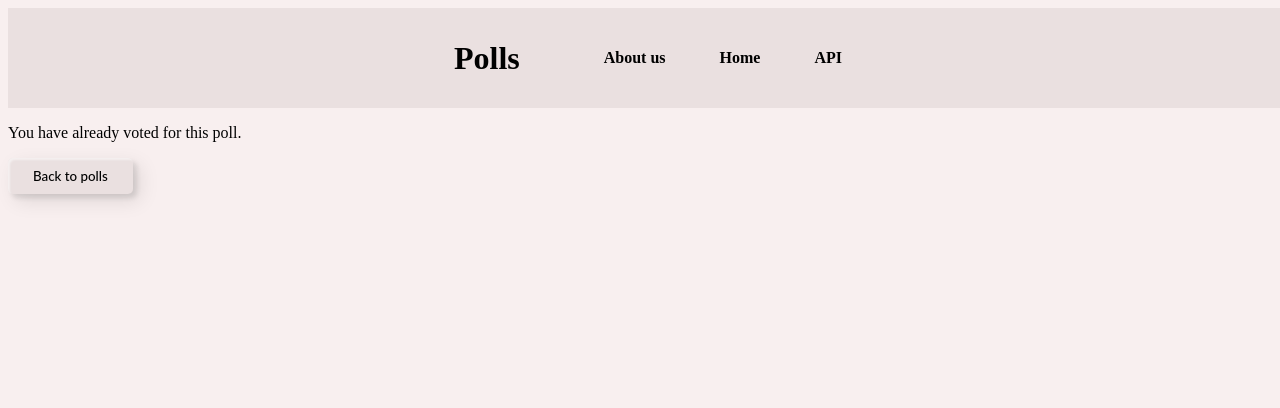
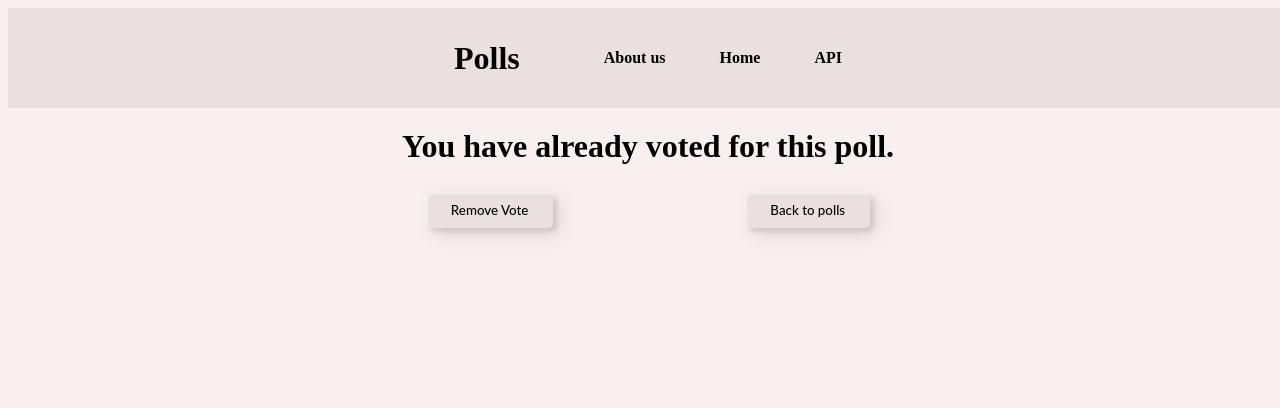
Before and after one commit to werent4/Polls_web_site, a Django app: page /polls/1/vote in a window 1280 px wide. Shown: the top 408 px of the page. Run offline with Django 4.2, Linux system fonts and the light colour scheme; the first user in the database is signed in; tables that the repository leaves empty hold one stand-in row (Sample ...).

Commit message:
Back end updated

```diff
--- a/polls/static/polls/style_detail.css
+++ b/polls/static/polls/style_detail.css
@@ -1,7 +1,7 @@
 body{
     width: 100%;
     height: 100%;
-
+    overflow-x:hidden;
     background: #F8EFEF;
 }
 
--- a/polls/static/polls/style_ind.css
+++ b/polls/static/polls/style_ind.css
@@ -2,7 +2,7 @@ body{
     position: relative;
     width: 100%;
     height: 100%;
-
+    overflow-x:hidden;
     background: #F8EFEF;
 }
 
@@ -188,3 +188,18 @@ li a {
     right: 1%;
     font-weight: normal;
 }
+.votes{
+    position: relative;
+    top: 20px;
+    text-align: center;
+    font-weight: bold;
+    font-size: xx-large;
+}
+.mainComponent{
+    position: relative;
+    justify-content: center;
+    top: 47px;
+    display: flex;
+    flex-direction: row;
+    gap: 15%;
+}
--- a/polls/static/polls/style_results.css
+++ b/polls/static/polls/style_results.css
@@ -2,7 +2,7 @@ body{
     position: relative;
     width: 100%;
     height: 100%;
-
+    overflow-x:hidden;
     background: #F8EFEF;
 }
 
--- a/polls/templates/polls/alrd_voted.html
+++ b/polls/templates/polls/alrd_voted.html
@@ -20,7 +20,15 @@
                 </div>
             </header>
         </div>
-     <p>You have already voted for this poll.</p>
-    <button class="custom-btn-acpt-cncl btn-acpt-cncl" onclick="window.location.href='{% url 'polls:index'%}'"> Back to polls </button>
+     <div class="votes">
+        <h>You have already voted for this poll.</h>
+     </div>
+     <div class="mainComponent">
+         <form method="POST" action="{% url 'polls:remove_vote' question.id %}">
+            {% csrf_token %}
+            <button class="custom-btn-acpt-cncl btn-acpt-cncl" type="submit"> Remove Vote </button>
+        </form>
+        <button class="custom-btn-acpt-cncl btn-acpt-cncl" onclick="window.location.href='{% url 'polls:index'%}'"> Back to polls </button>
+     </div>
 </body>
 </html>
--- a/polls/urls.py
+++ b/polls/urls.py
@@ -7,5 +7,6 @@ urlpatterns = [
     path('', views.index, name = 'index'),
     path('<int:question_id>/', views.detail, name= 'detail'),
     path('<int:question_id>/results', views.results, name= 'results'),
+    path('<int:question_id>/remove_vote/', views.remove_vote, name='remove_vote'),
     path('<int:question_id>/vote', views.vote, name= 'vote'),
 ]
--- a/polls/views.py
+++ b/polls/views.py
@@ -41,7 +41,7 @@ def vote(request, question_id):
         'error_messege': 'You didnt select a choice.'
     }
 
-    # Проверяем, что пользователь еще не голосовал в текущем опросе
+    # If user doesnt vote in poll
     if Vote.objects.filter(user=request.user, question=question).exists():
         return render(request, 'polls/alrd_voted.html', {'question': question})
 
@@ -58,3 +58,21 @@ def vote(request, question_id):
         vote.save()
 
         return HttpResponseRedirect(reverse('polls:results', args=(question.id,)))
+
+@login_required
+def remove_vote(request, question_id):
+    question = get_object_or_404(Question, pk=question_id)
+
+    # Find the vote made by the user for the current question
+    try:
+        vote = Vote.objects.get(user=request.user, question=question)
+    except Vote.DoesNotExist:
+        return HttpResponse('You have not voted in this poll.')
+
+    # Remove the vote and update the choice count
+    choice = vote.choice
+    choice.votes -= 1
+    choice.save()
+    vote.delete()
+
+    return HttpResponseRedirect(reverse('polls:detail', args=(question.id,)))
```
